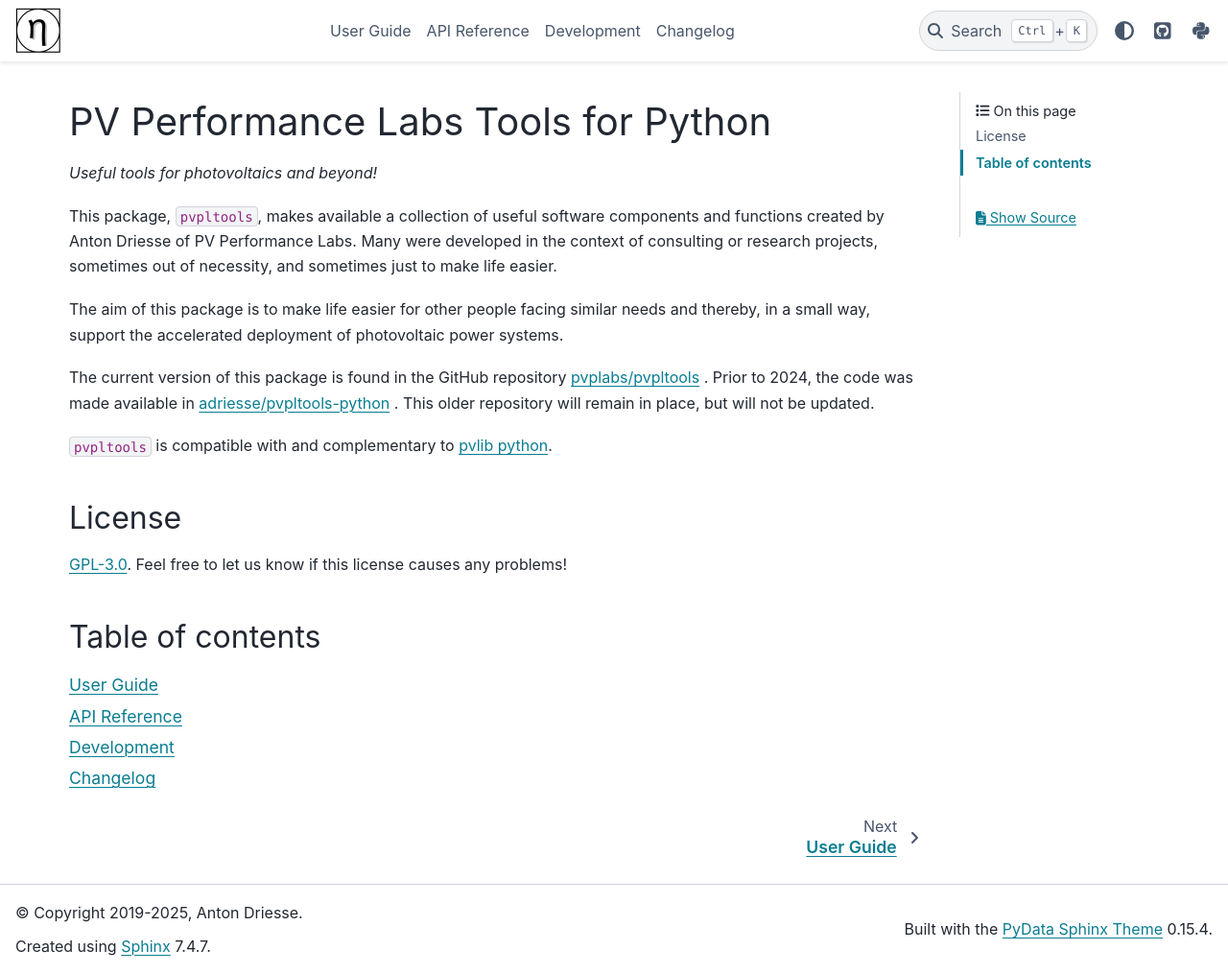
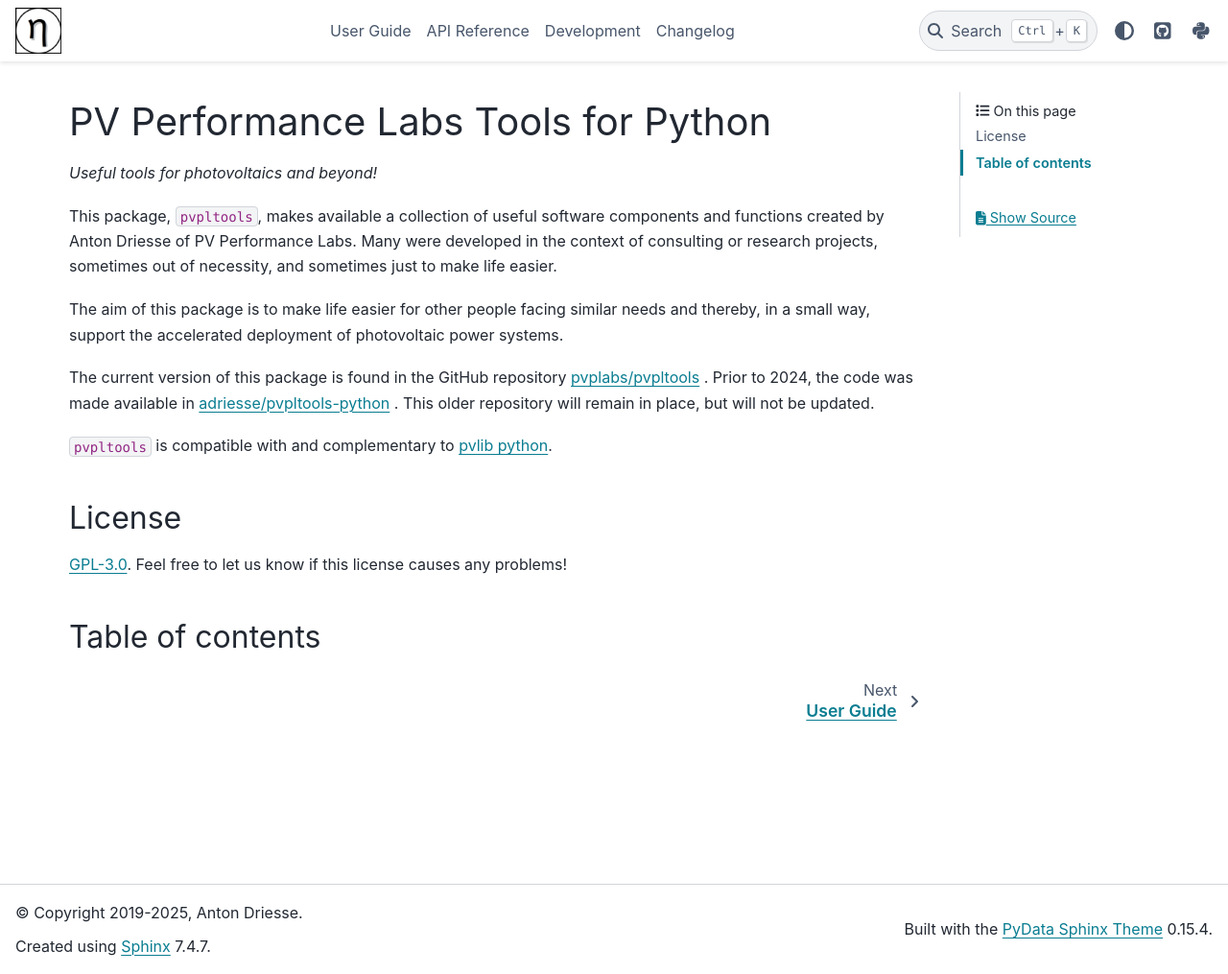
Before and after one commit to pvplabs/pvpltools, a Sphinx documentation site: the page built from docs/index.rst, in a window 1280 px wide and 1015 px high. Shown: the whole window at 96% size. Built offline with Sphinx 7.4.7 and the PyData theme 0.15.4, drawn with Linux system fonts in a browser that asks for light colours; pages that are not in the unit, such as notebooks, are missing from menus; the version number could not be read and is left out; part of the change alters nothing that is shown.

```diff
--- a/docs/index.rst
+++ b/docs/index.rst
@@ -33,6 +33,7 @@ Table of contents
 
 .. toctree::
    :maxdepth: 1
+   :hidden:
 
    user_guide/index
    api_reference/index
```
Also changed, not shown: docs/static/pvplabs_logo.png.
